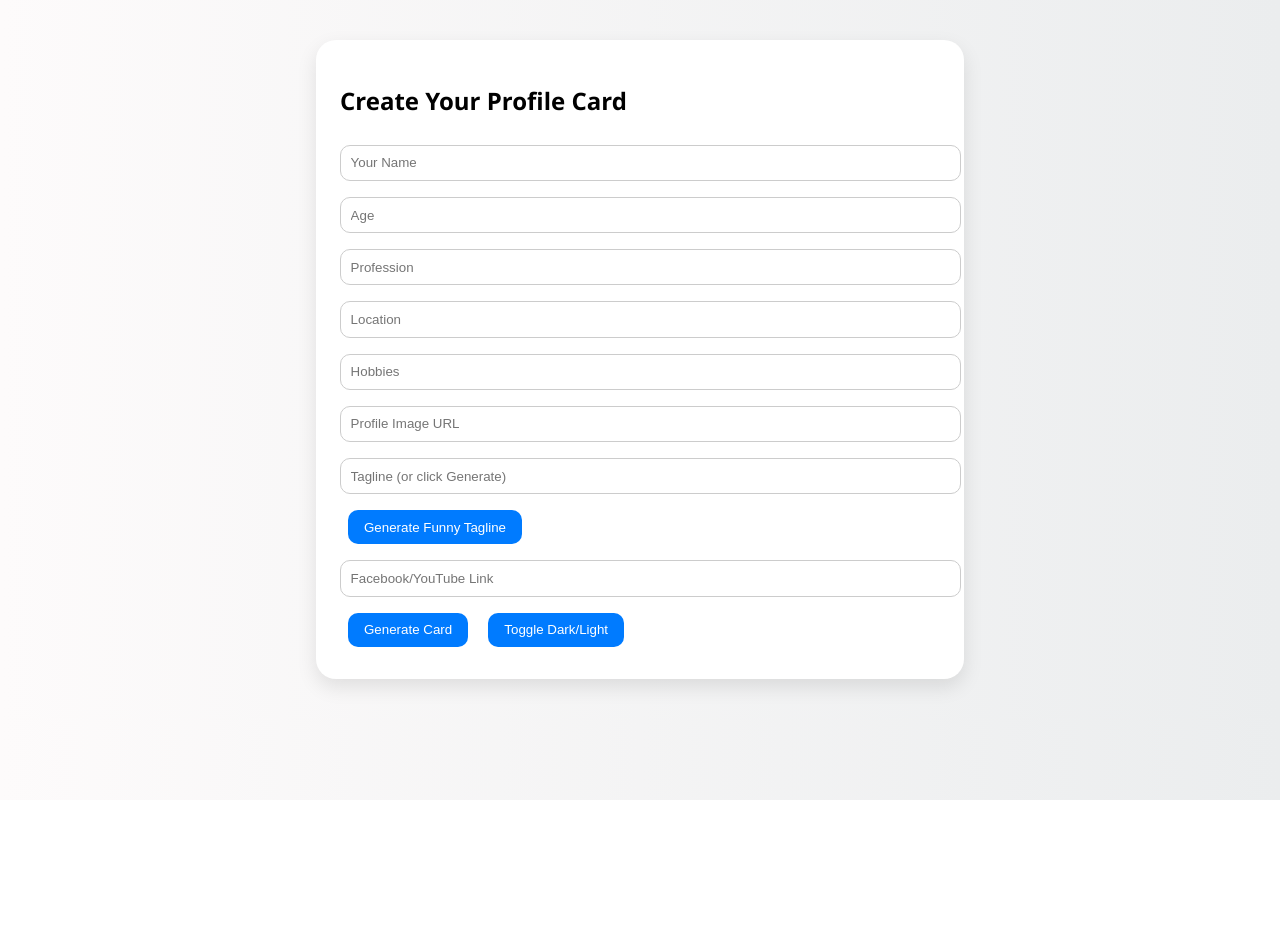
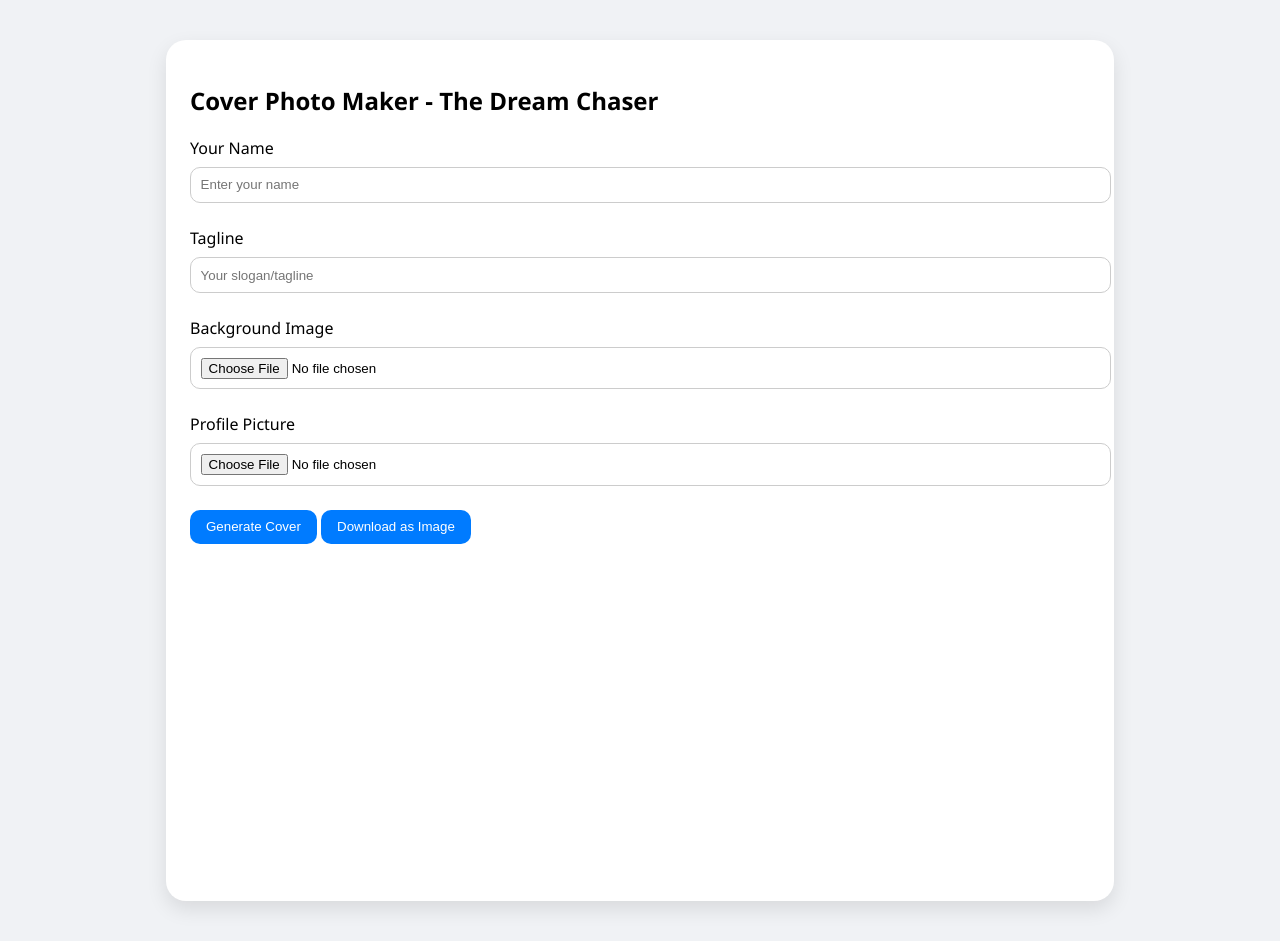
Before and after one commit to Termuxmasud404/The-Dream-Chaser-, a plain HTML site: page index.html in a window 1280 px wide. Before the commit the page ends 800 px from the top, so only its background shows below. Drawn offline with Linux system fonts and the light colour scheme.

Commit message:
Update index.html

```diff
--- a/index.html
+++ b/index.html
@@ -1,66 +1,51 @@
- <!DOCTYPE html><html lang="en">
+<!DOCTYPE html><html lang="en">
 <head>
   <meta charset="UTF-8" />
   <meta name="viewport" content="width=device-width, initial-scale=1.0" />
-  <title>Profile Card Generator - The Dream Chaser</title>
+  <title>Cover Maker - The Dream Chaser</title>
   <style>
     body {
       font-family: 'Segoe UI', sans-serif;
-      background: linear-gradient(to right, #fdfbfb, #ebedee);
+      background: #f0f2f5;
       display: flex;
       flex-direction: column;
       align-items: center;
       padding: 2rem;
-      transition: background 0.3s ease;
-    }
-    .dark-mode {
-      background: #1e1e1e;
-      color: #fff;
     }
     .container {
+      max-width: 900px;
       width: 100%;
-      max-width: 600px;
+      background: white;
       padding: 1.5rem;
       border-radius: 20px;
-      background-color: #ffffff;
       box-shadow: 0 8px 20px rgba(0, 0, 0, 0.1);
     }
-    .profile-card {
-      text-align: center;
-      border: 2px solid #ccc;
-      padding: 1rem;
+    canvas {
+      margin-top: 1rem;
       border-radius: 15px;
-      background-color: #f9f9f9;
-      transition: transform 0.3s;
+      width: 100%;
+      max-width: 820px;
+      height: auto;
     }
-    .profile-card:hover {
-      transform: scale(1.02);
-    }
-    img {
-      border-radius: 50%;
-      width: 120px;
-      height: 120px;
-      object-fit: cover;
-    }
-    .input-section input, .input-section textarea {
+    .input-section input {
       width: 100%;
       margin: 0.5rem 0;
       padding: 0.6rem;
       border-radius: 10px;
       border: 1px solid #ccc;
     }
-    .qr-code {
-      margin-top: 10px;
+    .input-section label {
+      display: block;
+      margin-top: 1rem;
     }
     button {
       padding: 0.6rem 1rem;
-      margin: 0.5rem;
+      margin-top: 1rem;
       border: none;
       border-radius: 10px;
       background-color: #007bff;
       color: white;
       cursor: pointer;
-      transition: background 0.3s;
     }
     button:hover {
       background-color: #0056b3;
@@ -69,60 +54,67 @@
 </head>
 <body>
   <div class="container">
-    <h2>Create Your Profile Card</h2>
+    <h2>Cover Photo Maker - The Dream Chaser</h2>
     <div class="input-section">
-      <input type="text" id="name" placeholder="Your Name" />
-      <input type="text" id="age" placeholder="Age" />
-      <input type="text" id="profession" placeholder="Profession" />
-      <input type="text" id="location" placeholder="Location" />
-      <input type="text" id="hobbies" placeholder="Hobbies" />
-      <input type="text" id="imageUrl" placeholder="Profile Image URL" />
-      <input type="text" id="tagline" placeholder="Tagline (or click Generate)" />
-      <button onclick="generateTagline()">Generate Funny Tagline</button>
-      <input type="text" id="socialLink" placeholder="Facebook/YouTube Link" />
-      <button onclick="generateCard()">Generate Card</button>
-      <button onclick="toggleDarkMode()">Toggle Dark/Light</button>
+      <label>Your Name</label>
+      <input type="text" id="name" placeholder="Enter your name" />
+      <label>Tagline</label>
+      <input type="text" id="tagline" placeholder="Your slogan/tagline" />
+      <label>Background Image</label>
+      <input type="file" id="bgImage" accept="image/*" />
+      <label>Profile Picture</label>
+      <input type="file" id="profileImage" accept="image/*" />
+      <button onclick="generateCover()">Generate Cover</button>
+      <button onclick="downloadCover()">Download as Image</button>
     </div>
-    <div id="cardPreview" class="profile-card" style="display: none">
-      <img id="previewImage" src="" alt="Profile" />
-      <h3 id="previewName"></h3>
-      <p id="previewAge"></p>
-      <p id="previewProfession"></p>
-      <p id="previewLocation"></p>
-      <p id="previewHobbies"></p>
-      <strong id="previewTagline"></strong>
-      <div class="qr-code">
-        <img id="qrCode" src="" width="100" />
-      </div>
-    </div>
+    <canvas id="coverCanvas" width="820" height="312"></canvas>
   </div>  <script>
-    function generateCard() {
-      document.getElementById("cardPreview").style.display = "block";
-      document.getElementById("previewImage").src = document.getElementById("imageUrl").value;
-      document.getElementById("previewName").innerText = document.getElementById("name").value;
-      document.getElementById("previewAge").innerText = "Age: " + document.getElementById("age").value;
-      document.getElementById("previewProfession").innerText = "Profession: " + document.getElementById("profession").value;
-      document.getElementById("previewLocation").innerText = "Location: " + document.getElementById("location").value;
-      document.getElementById("previewHobbies").innerText = "Hobbies: " + document.getElementById("hobbies").value;
-      document.getElementById("previewTagline").innerText = document.getElementById("tagline").value;
-      const social = document.getElementById("socialLink").value;
-      document.getElementById("qrCode").src = `https://api.qrserver.com/v1/create-qr-code/?size=100x100&data=${encodeURIComponent(social)}`;
+    let bgFile, profileFile;
+
+    document.getElementById('bgImage').addEventListener('change', e => {
+      bgFile = URL.createObjectURL(e.target.files[0]);
+    });
+
+    document.getElementById('profileImage').addEventListener('change', e => {
+      profileFile = URL.createObjectURL(e.target.files[0]);
+    });
+
+    function generateCover() {
+      const canvas = document.getElementById('coverCanvas');
+      const ctx = canvas.getContext('2d');
+      const name = document.getElementById('name').value;
+      const tagline = document.getElementById('tagline').value;
+
+      const bgImg = new Image();
+      bgImg.src = bgFile;
+      bgImg.onload = () => {
+        ctx.drawImage(bgImg, 0, 0, canvas.width, canvas.height);
+
+        const profileImg = new Image();
+        profileImg.src = profileFile;
+        profileImg.onload = () => {
+          ctx.beginPath();
+          ctx.arc(100, 156, 60, 0, Math.PI * 2);
+          ctx.closePath();
+          ctx.clip();
+          ctx.drawImage(profileImg, 40, 96, 120, 120);
+          ctx.restore();
+
+          ctx.font = 'bold 30px Segoe UI';
+          ctx.fillStyle = '#ffffff';
+          ctx.fillText(name, 180, 150);
+          ctx.font = '20px Segoe UI';
+          ctx.fillText(tagline, 180, 190);
+        };
+      };
     }
 
-    function toggleDarkMode() {
-      document.body.classList.toggle("dark-mode");
-    }
-
-    function generateTagline() {
-      const taglines = [
-        "The Dream Chaser",
-        "Living in 404 Error Mode",
-        "Part-time human, full-time coder",
-        "Laugh, Code, Repeat",
-        "Too cool for bugs!"
-      ];
-      const random = taglines[Math.floor(Math.random() * taglines.length)];
-      document.getElementById("tagline").value = random;
+    function downloadCover() {
+      const canvas = document.getElementById('coverCanvas');
+      const link = document.createElement('a');
+      link.download = 'cover.png';
+      link.href = canvas.toDataURL();
+      link.click();
     }
   </script></body>
 </html>
```
